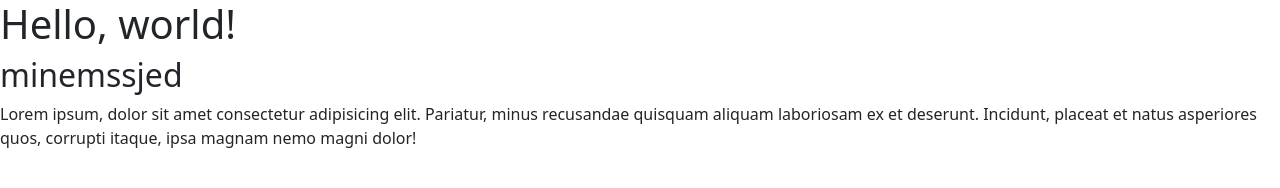
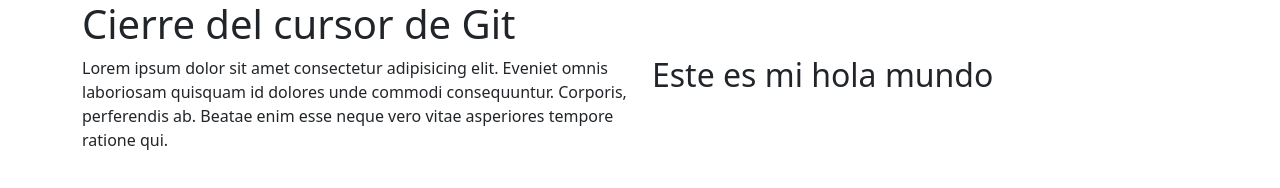
Before and after one commit to minemssjed/minemssjed.github.io, a plain HTML site: page index.html in a window 1280 px wide. Drawn offline with nearby package versions, Linux system fonts and the light colour scheme.

Commit message:
lo que tu quieras

```diff
--- a/index.html
+++ b/index.html
@@ -11,10 +11,22 @@
     <title>Hello, world!</title>
   </head>
   <body>
-    <h1>Hello, world!</h1>
-    <h2>minemssjed</h2>
-    <p>Lorem ipsum, dolor sit amet consectetur adipisicing elit. Pariatur, minus recusandae quisquam aliquam laboriosam ex et deserunt. Incidunt, placeat et natus asperiores quos, corrupti itaque, ipsa magnam nemo magni dolor!</p>
+    <div class="container">
+      <h1>Cierre del cursor de
+        Git</h1>
+        <section>
+          <div class="row">
+            <div class="col">
+              <p>Lorem ipsum dolor sit amet consectetur adipisicing elit. Eveniet omnis laboriosam quisquam id dolores unde commodi consequuntur. Corporis, perferendis ab. Beatae enim esse neque vero vitae asperiores tempore ratione qui.
+              </div>
+              <div class="col">
+                <h2>Este es mi hola mundo</h2>
+              </div>
+            </div>
+          <section>
 
+
+    </div>
     <!-- Optional JavaScript; choose one of the two! -->
 
     <!-- Option 1: Bootstrap Bundle with Popper -->
```
